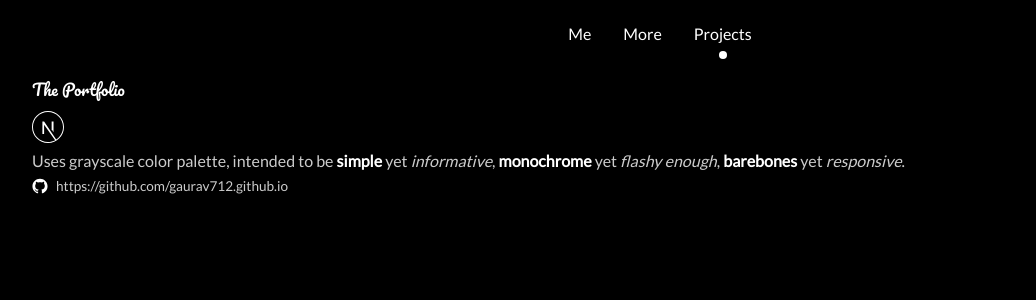
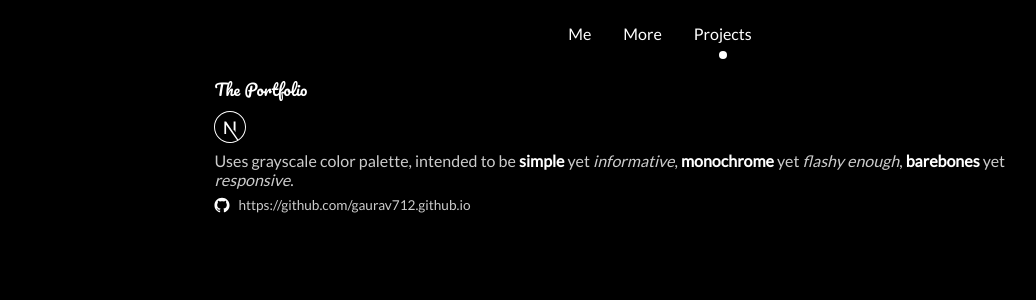
Before and after one commit to gaurav712/gaurav712.github.io, a Next.js app: page /projects in a window 1280 px wide. Shown: the top 300 px of the page, without its empty margins (0-1036 px from the left). Built offline with nearby package versions, Linux system fonts and the light colour scheme.

Commit message:
introduce breakpoint to center align portfolio info

```diff
--- a/pages/projects/styles.module.css
+++ b/pages/projects/styles.module.css
@@ -1,10 +1,5 @@
 .main {
   padding: 0 2rem;
-}
-
-.websiteInfoContainer {
-  /*width: max-content;*/
-  /*margin: 0 auto;*/
 }
 
 .projectTitle {
@@ -48,4 +43,9 @@
     max-width: 1400px;
     margin: 0 auto;
   }
+
+  .websiteInfoContainer {
+    width: 70%;
+    margin: 0 auto;
+  }
 }
```
